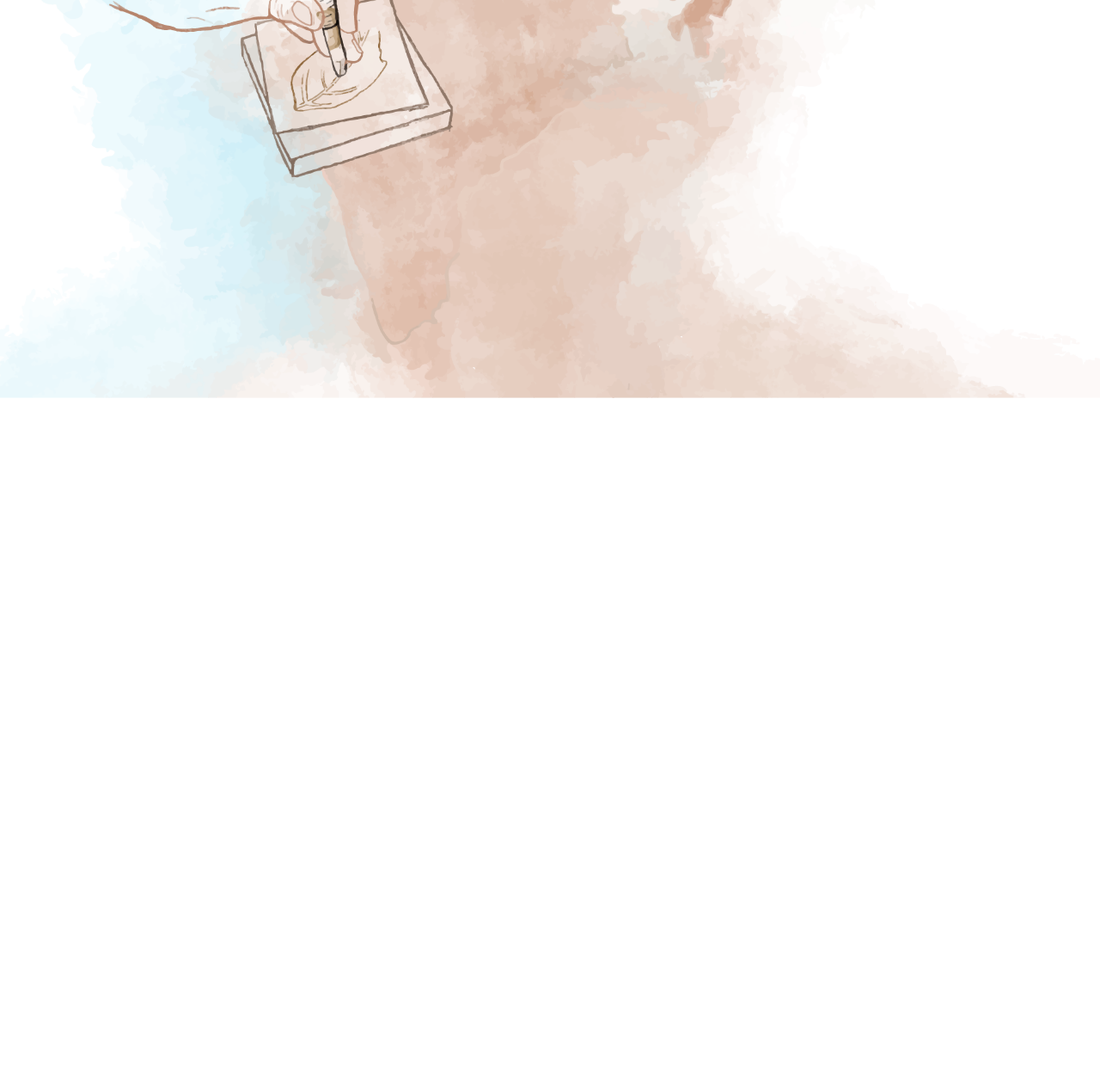
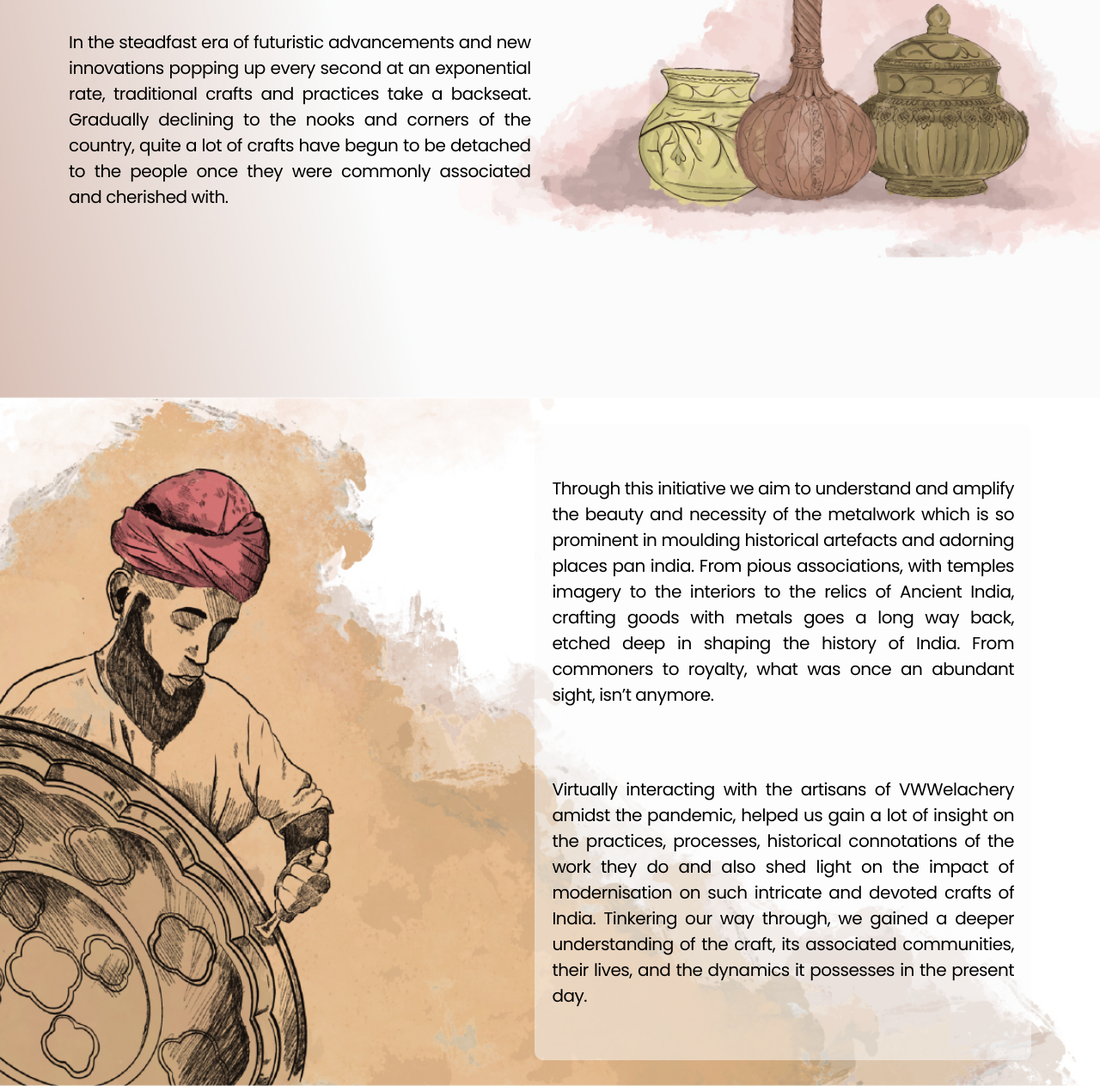
Before and after one commit to dextro-gear/dextro-gear.github.io, a plain HTML site: page about/index.html in a window 1280 px wide. Shown: the part 337-1600 px from the top of the page at 86% size. Before the commit the page ends 800 px from the top, so only its background shows below. Drawn offline with Linux system fonts and the light colour scheme.

Commit message:
Add about page

```diff
--- a/about/index.css
+++ b/about/index.css
@@ -32,11 +32,23 @@ html {
   min-height: 100vh;
   font-size: 62.5%;
   scroll-behavior: smooth;
+  overflow-x: hidden;
 }
 
 body {
   margin: 0;
   padding: 0;
+  min-height: 100vh;
+}
+
+::selection {
+  background-color: var(--beaver);
+  color: var(--white);
+}
+
+::-moz-selection {
+  background-color: var(--beaver);
+  color: var(--white);
 }
 
 header {
@@ -67,6 +79,7 @@ header {
 .nav-links a {
   font-family: Poppins, sans-serif;
   font-size: 2.3rem;
+  letter-spacing: var(--letter-spacing);
   font-weight: 500;
   text-decoration: none;
   color: var(--black);
@@ -85,10 +98,58 @@ header {
 
 .hero {
   position: relative;
-  background-image: url("/public/india-map.png");
+  background-image: url("/public/preface-bg.jpg");
   background-position: center;
   background-size: cover;
   background-repeat: no-repeat;
   width: 100vw;
   height: 100vh;
 }
+
+.preface-text {
+  position: absolute;
+  top: 50%;
+  left: var(--padding);
+  transform: translateY(-50%);
+  width: 42%;
+}
+
+.title {
+  font-family: Perfograma;
+  color: var(--umber);
+  font-size: 5rem;
+  letter-spacing: var(--letter-spacing);
+}
+
+.desc {
+  font-size: 2rem;
+  margin: 0;
+  text-align: justify;
+  letter-spacing: var(--letter-spacing);
+}
+
+section {
+  position: relative;
+  padding: 3rem var(--padding);
+  height: 100vh;
+  box-sizing: border-box;
+  background-image: url("/public/preface-bg-2.jpg");
+  background-position: center;
+  background-size: cover;
+  background-repeat: no-repeat;
+}
+
+.text {
+  padding: 2rem;
+  background-color: rgba(252, 252, 252, 0.5);
+  width: 42%;
+  display: flex;
+  justify-content: space-around;
+  flex-direction: column;
+  align-items: center;
+  border-radius: 10px;
+  position: absolute;
+  top: 3rem;
+  bottom: 3rem;
+  right: var(--padding);
+}
--- a/about/index.html
+++ b/about/index.html
@@ -3,7 +3,7 @@
   <head>
     <meta charset="UTF-8" />
     <meta http-equiv="X-UA-Compatible" content="IE=edge" />
-    <link rel="stylesheet" href="/index.css" />
+    <link rel="stylesheet" href="index.css" />
     <meta name="viewport" content="width=device-width, initial-scale=1.0" />
     <title>About - Metal Craft</title>
   </head>
@@ -20,6 +20,39 @@
           </div>
         </nav>
       </header>
+      <div class="preface-text">
+        <p class="title">Preface</p>
+        <p class="desc">
+          In the steadfast era of futuristic advancements and new innovations
+          popping up every second at an exponential rate, traditional crafts and
+          practices take a backseat. Gradually declining to the nooks and
+          corners of the country, quite a lot of crafts have begun to be
+          detached to the people once they were commonly associated and
+          cherished with.
+        </p>
+      </div>
     </div>
+    <section>
+      <div class="text">
+        <p class="desc">
+          Through this initiative we aim to understand and amplify the beauty
+          and necessity of the metalwork which is so prominent in moulding
+          historical artefacts and adorning places pan india. From pious
+          associations, with temples imagery to the interiors to the relics of
+          Ancient India, crafting goods with metals goes a long way back, etched
+          deep in shaping the history of India. From commoners to royalty, what
+          was once an abundant sight, isn’t anymore.
+        </p>
+        <p class="desc">
+          Virtually interacting with the artisans of VWWelachery amidst the
+          pandemic, helped us gain a lot of insight on the practices, processes,
+          historical connotations of the work they do and also shed light on the
+          impact of modernisation on such intricate and devoted crafts of India.
+          Tinkering our way through, we gained a deeper understanding of the
+          craft, its associated communities, their lives, and the dynamics it
+          possesses in the present day.
+        </p>
+      </div>
+    </section>
   </body>
 </html>
--- a/index.css
+++ b/index.css
@@ -32,11 +32,23 @@ html {
   min-height: 100vh;
   font-size: 62.5%;
   scroll-behavior: smooth;
+  overflow-x: hidden;
 }
 
 body {
   margin: 0;
   padding: 0;
+  min-height: 100vh;
+}
+
+::selection {
+  background-color: var(--beaver);
+  color: var(--white);
+}
+
+::-moz-selection {
+  background-color: var(--beaver);
+  color: var(--white);
 }
 
 header {
@@ -68,6 +80,7 @@ header {
   font-family: Poppins, sans-serif;
   font-size: 2.3rem;
   font-weight: 500;
+  letter-spacing: var(--letter-spacing);
   text-decoration: none;
   color: var(--black);
   transition: color 200ms ease;
@@ -103,7 +116,7 @@ header {
 .hero-text {
   position: absolute;
   top: 50%;
-  right: 5rem;
+  right: var(--padding);
   transform: translateY(-50%);
   padding: 1rem 2rem;
   width: 35%;
@@ -114,12 +127,14 @@ header {
 .perfo-title {
   font-family: Perfograma;
   font-size: 5rem;
+  letter-spacing: var(--letter-spacing);
   color: var(--umber);
   margin: 0;
 }
 
 .desc {
   font-size: 2rem;
+  letter-spacing: var(--letter-spacing);
 }
 
 .featured {
@@ -154,6 +169,14 @@ header {
   font-size: 2rem;
   font-weight: 500;
   text-decoration: none;
+  transition: color 200ms ease, background-color 200ms ease;
+}
+
+.shop-button:hover,
+.shop-button:focus,
+.shop-button:active {
+  color: var(--white);
+  background-color: var(--umber);
 }
 
 .featured-flex {
@@ -167,6 +190,11 @@ header {
   background-color: var(--white);
   border-radius: 10px;
   width: 25%;
+  transition: transform 200ms ease;
+}
+
+.featured-card:hover {
+  transform: scale(1.05);
 }
 
 .featured-img img {
```
Also changed, not shown: index.html (+1 -1 lines).
